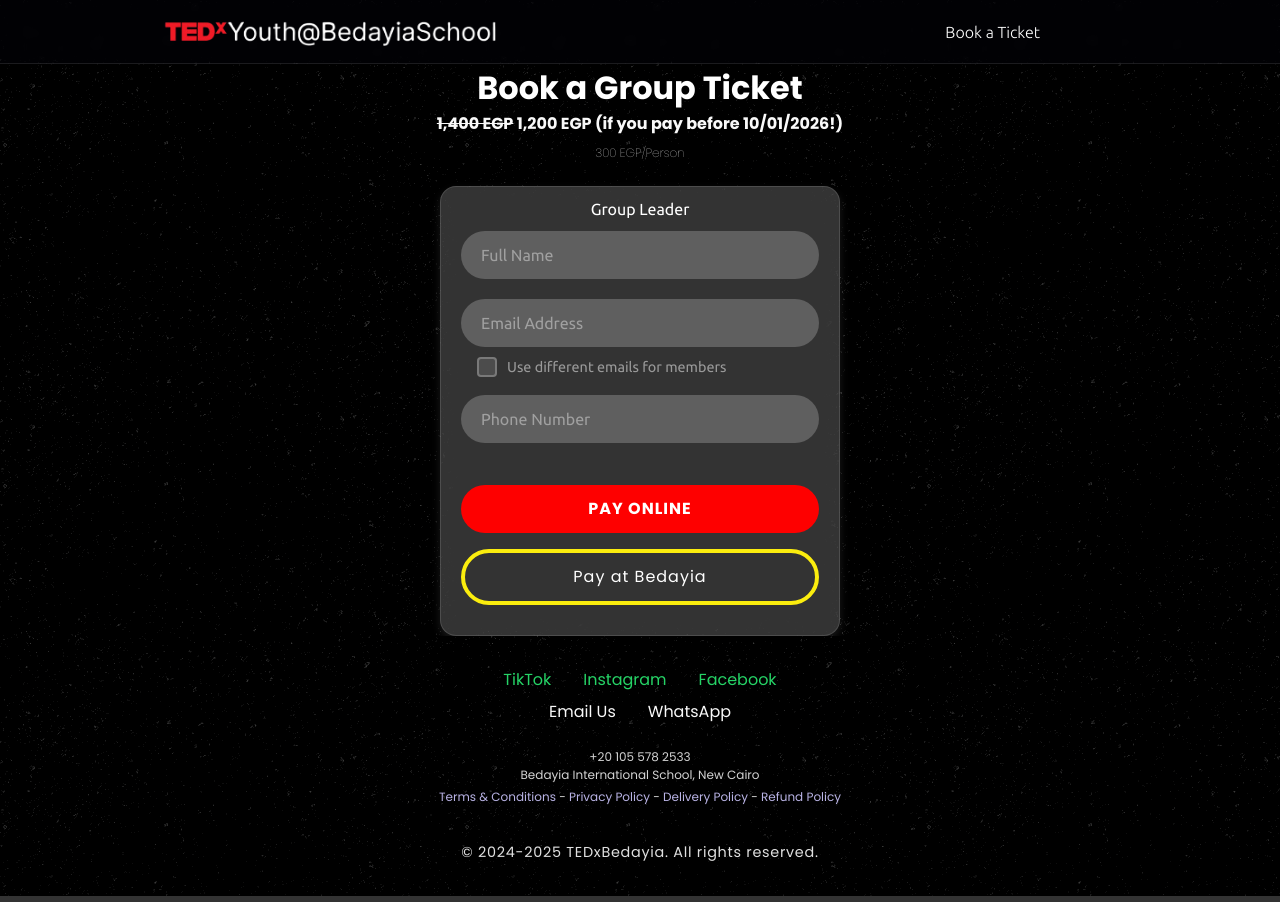
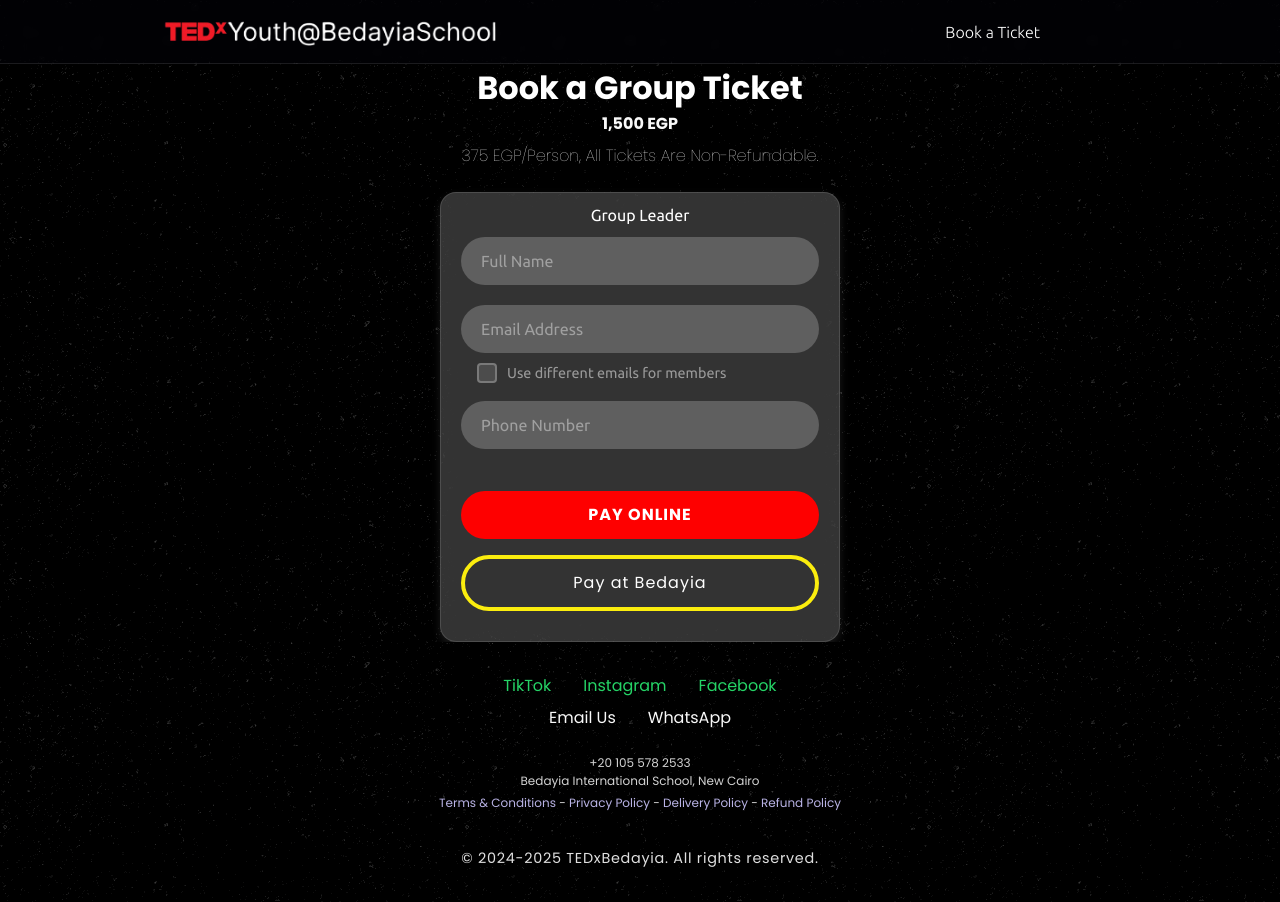
Before and after one commit to TEDx-Bedayia/platform, a Next.js app: page /book/group in a window 1280 px wide. Built offline with nearby package versions, Linux system fonts and the light colour scheme.

Commit message:
Update ticket prices and add non-refundable notice to booking sections

```diff
--- a/app/book/book.module.css
+++ b/app/book/book.module.css
@@ -60,10 +60,8 @@
 
 .container h2 {
   font-size: 1em;
-  margin-bottom: 1.5rem;
   width: auto;
   text-align: center;
-  font-weight: 100;
   z-index: 2;
 }
 
--- a/app/book/group/page.tsx
+++ b/app/book/group/page.tsx
@@ -241,7 +241,9 @@
             marginBottom: ".5rem",
           }}
         >
-          {EARLY_BIRD_UNTIL && new Date() < EARLY_BIRD_UNTIL ? (
+          {EARLY_BIRD_UNTIL &&
+          new Date() < EARLY_BIRD_UNTIL &&
+          GROUP_EARLY_PRICE != GROUP_TICKET_PRICE ? (
             <>
               <s>{`${(GROUP_TICKET_PRICE * 4).toLocaleString()} EGP`}</s>{" "}
               {`${(
@@ -255,11 +257,18 @@
             `${(GROUP_TICKET_PRICE * 4).toLocaleString()} EGP`
           )}
         </h2>
-        <h2 style={{ ...title.style, fontWeight: 100, fontSize: ".75em" }}>
+        <h2
+          style={{
+            ...title.style,
+            fontWeight: 100,
+            marginBottom: "1.5rem",
+            textAlign: "center",
+          }}
+        >
           {EARLY_BIRD_UNTIL && new Date() < EARLY_BIRD_UNTIL
             ? GROUP_EARLY_PRICE.toLocaleString()
             : GROUP_TICKET_PRICE.toLocaleString()}{" "}
-          EGP/Person
+          EGP/Person, All Tickets Are Non-Refundable.
         </h2>
       </motion.div>
       <motion.div
--- a/app/book/page.tsx
+++ b/app/book/page.tsx
@@ -440,6 +440,18 @@
             `${INDIVIDUAL_TICKET_PRICE.toLocaleString()} EGP`
           )}
         </h2>
+        <span
+          style={{
+            ...title.style,
+            fontWeight: 100,
+            color: "#F9F9F9",
+            marginBottom: "1.5rem",
+            display: "block",
+            textAlign: "center",
+          }}
+        >
+          All Tickets Are Non-Refundable.
+        </span>
       </motion.div>
       <motion.div
         initial={{ opacity: 0, scale: 0.5 }}
--- a/app/metadata.tsx
+++ b/app/metadata.tsx
@@ -5,13 +5,13 @@
 export const TELDA = "@alykotb"; // Change to Telda username
 export const IPN = "reemabdulghaffar@instapay"; // Change to Instapay details
 
-export const INDIVIDUAL_TICKET_PRICE = 400; // Change to individual ticket price
-export const GROUP_TICKET_PRICE = 350; // Change to group ticket price per person
+export const INDIVIDUAL_TICKET_PRICE = 450; // Change to individual ticket price
+export const GROUP_TICKET_PRICE = 375; // Change to group ticket price per person
 
-export const DISCOUNTED_TICKET_PRICE = 300; // Change to rush hour ticket price
+export const DISCOUNTED_TICKET_PRICE = 400; // Change to rush hour ticket price
 
-export const INDIVIDUAL_EARLY_PRICE = 350; // Change to early bird individual ticket price
-export const GROUP_EARLY_PRICE = 300; // Change to early bird group ticket price per person
+export const INDIVIDUAL_EARLY_PRICE = 400; // Change to early bird individual ticket price
+export const GROUP_EARLY_PRICE = 375; // Change to early bird group ticket price per person
 
 export const TICKET_WINDOW = [
   new Date("2026-01-03T22:00:00Z"), // 2026-01-04 00:00 GMT+2
```
